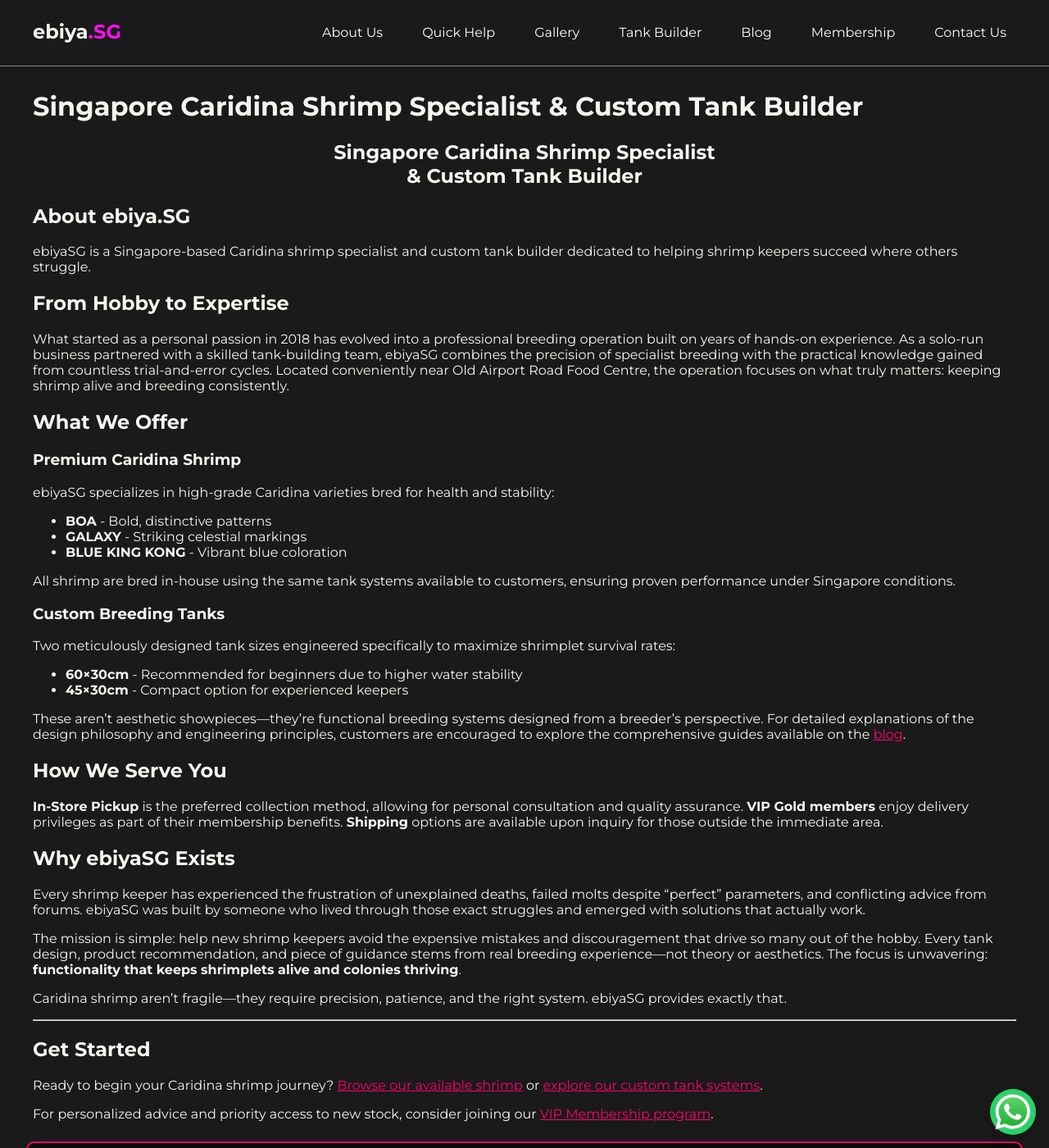
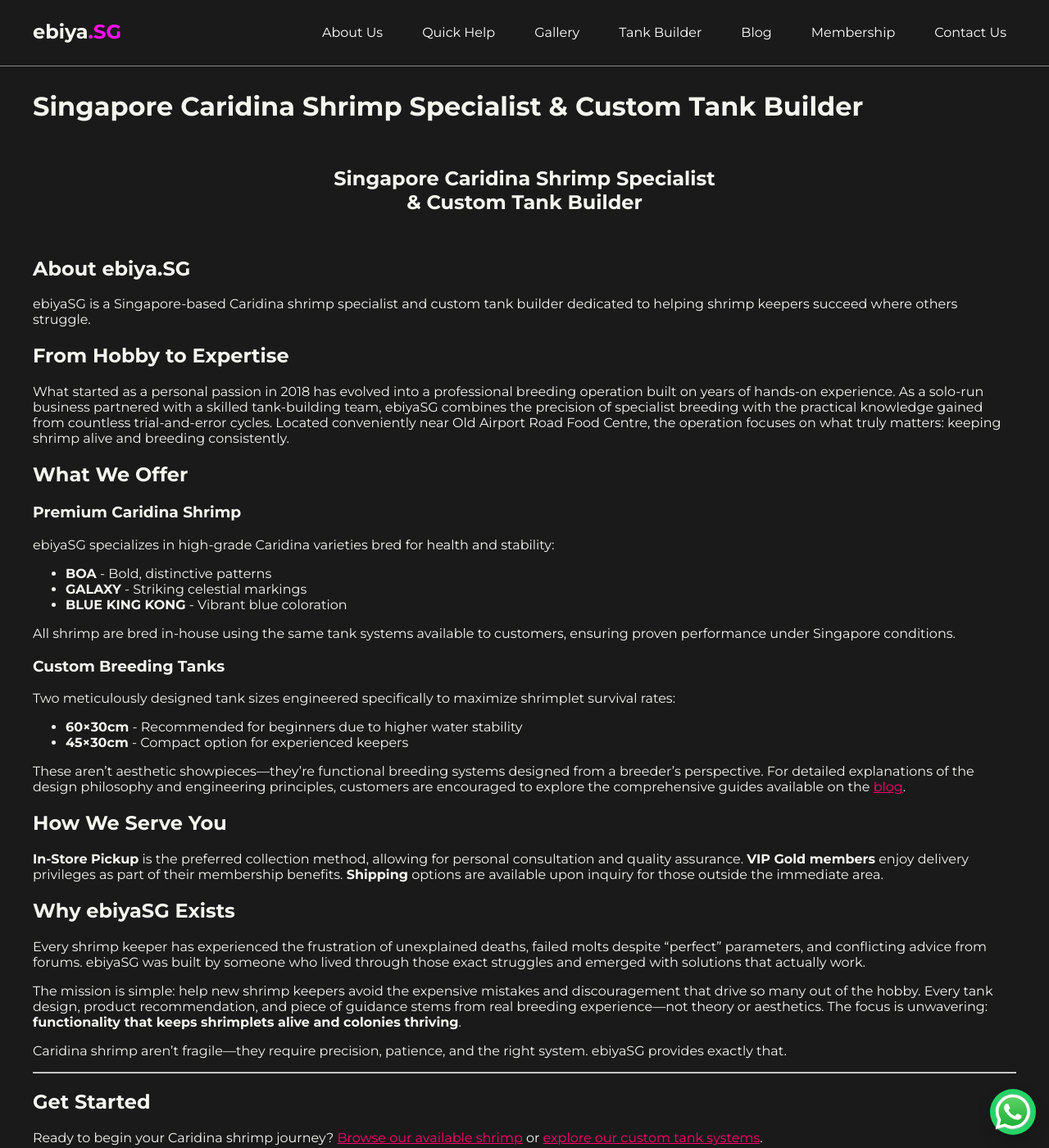
Before and after one commit to m33lucky-benny/ebiya-main, a Jekyll site: the page built from about.md, in a window 1280 px wide and 1400 px high. Shown: the whole window at 82% size. Built offline with Jekyll 4.4.1, drawn with Linux system fonts in a browser that asks for light colours.

Commit message:
Update main.scss

```diff
--- a/assets/css/main.scss
+++ b/assets/css/main.scss
@@ -89,6 +89,14 @@ footer p {
 
 .page .post-title {
   text-align: center;
+}
+
+.post-title {
+  text-align: center;
+  max-width: 100%; //1200px;
+  margin: 0 auto;
+  padding: 2rem 1rem; // first number top and bottom, second number ;eft and right
+
 }
 
 // ----------------------------------------
```
